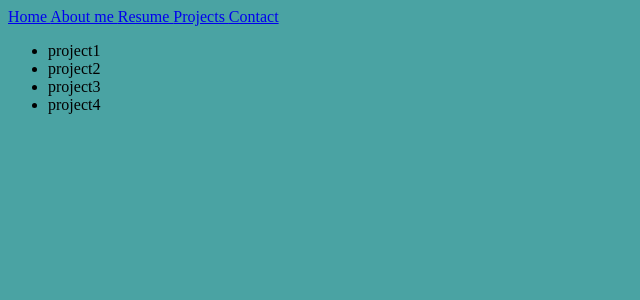
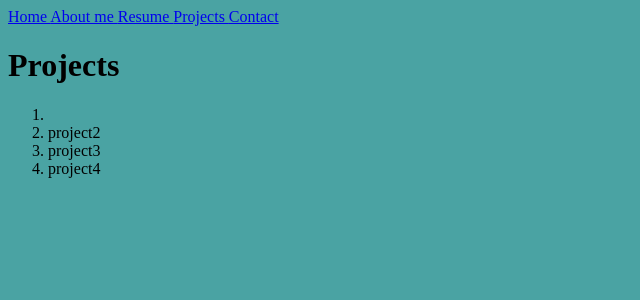
Before and after one commit to zachty/portfolio, a Next.js app: page /projects in a window 1280 px wide. Shown: the top 300 px of the page, without its empty margins (0-640 px from the left). Built offline with nearby package versions, Linux system fonts and the light colour scheme.

Commit message:
added title to all pages

```diff
--- a/pages/about.jsx
+++ b/pages/about.jsx
@@ -5,6 +5,8 @@ import Image from 'next/image';
 export default function About() {
     return (
         <div>
+            <h1>About Me</h1>
+
             <p>
                 Lorem ipsum dolor sit amet consectetur adipisicing elit.
                 Corporis, necessitatibus. Itaque molestias, sint consequatur
--- a/pages/contact.jsx
+++ b/pages/contact.jsx
@@ -5,7 +5,7 @@ export default function Contact() {
     return (
         <div>
             {/* TODO: form? */}
-            <h1>contact card</h1>
+            <h1>Contact Me</h1>
             <p>https://www.linkedin.com/in/zach-byerley/</p>
             <p>https://github.com/zachty</p>
             <p>zachbyerley@gmail.com</p>
--- a/pages/projects.jsx
+++ b/pages/projects.jsx
@@ -4,12 +4,13 @@ export default function Projects() {
     return (
         <div>
             {/* TODO: make project component, class style for this lisyt */}
-            <ul>
-                <li>project1</li>
+            <h1>Projects</h1>
+            <ol>
+                <li></li>
                 <li>project2</li>
                 <li>project3</li>
                 <li>project4</li>
-            </ul>
+            </ol>
         </div>
     );
 }
```
